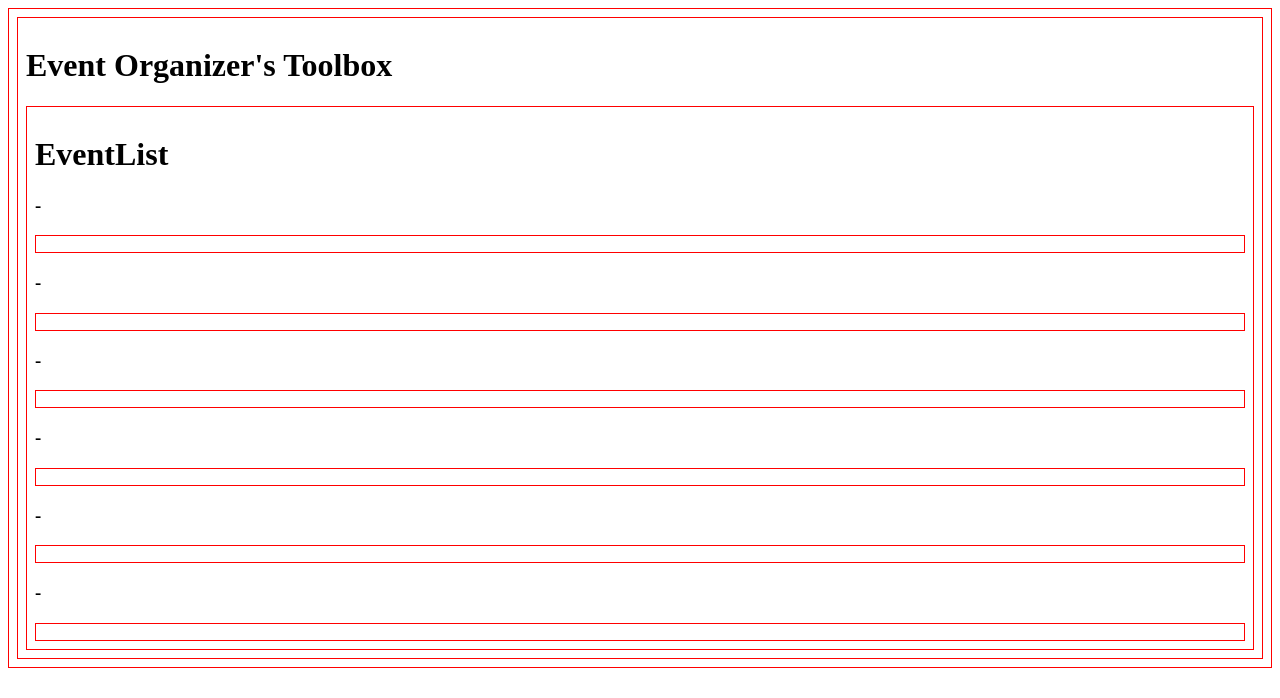
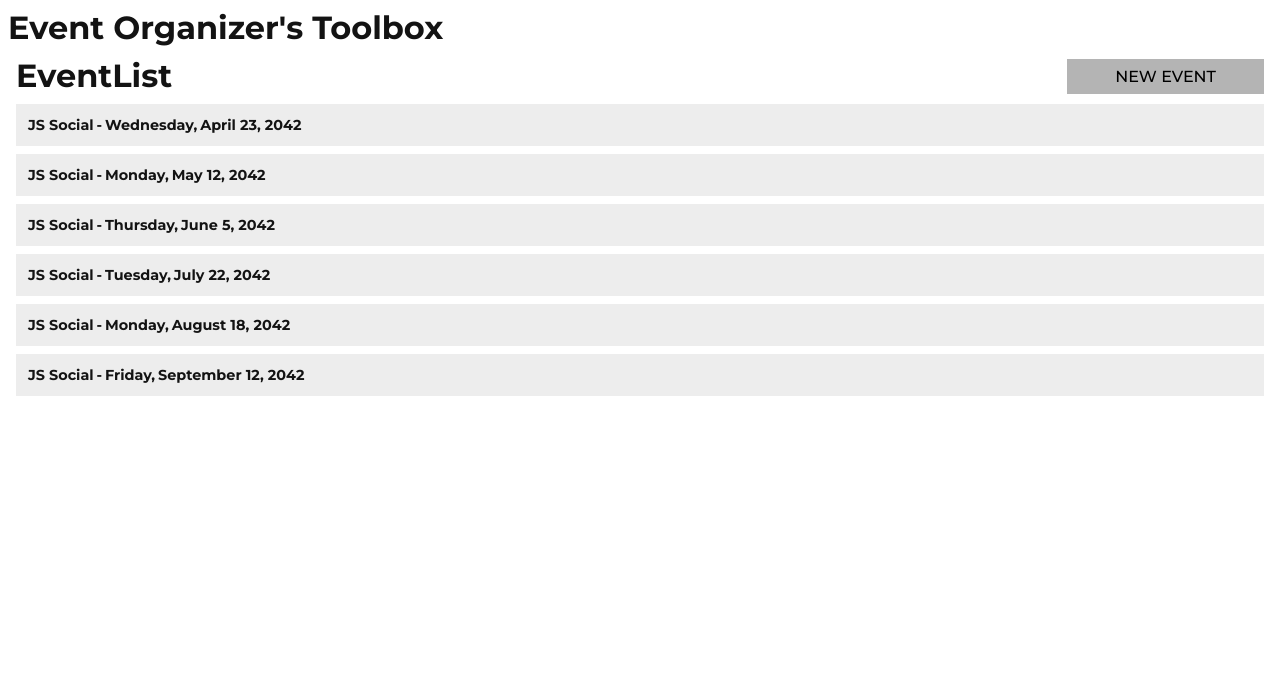
Before and after one commit to EOT-Event-Organizer-s-Toolbox/eot-codebase, a React (Vite) app in the folder web/: page / in a window 1280 px wide. Shown: the top 698 px of the page. Built offline with nearby package versions, Linux system fonts and the light colour scheme; data requests are answered from the project's data file.

Commit message:
basic styles update json Schema

```diff
--- a/web/developmentDatabase/db.json
+++ b/web/developmentDatabase/db.json
@@ -33,7 +33,7 @@
       },
       "ideaConfirmed": true,
       "organizer": "Alice Roberts",
-      "Date": "2042-05-12T18:30:00.000Z",
+      "date": "2042-05-12T18:30:00.000Z",
       "inPersonEvent": true,
       "onlineEvent": false,
       "notes": "Event to be held at MaRS Discovery District. Refreshments provided.",
@@ -56,7 +56,7 @@
       },
       "ideaConfirmed": true,
       "organizer": "Bob Parker",
-      "Date": "2042-06-05T10:00:00.000Z",
+      "date": "2042-06-05T10:00:00.000Z",
       "inPersonEvent": false,
       "onlineEvent": true,
       "notes": "Online event via Zoom. Link to be sent out prior to event.",
@@ -79,7 +79,7 @@
       },
       "ideaConfirmed": true,
       "organizer": "Carol Fisher",
-      "Date": "2042-07-22T19:00:00.000Z",
+      "date": "2042-07-22T19:00:00.000Z",
       "inPersonEvent": true,
       "onlineEvent": false,
       "notes": "Debate to be held at Toronto Reference Library. Snacks will be available.",
@@ -102,7 +102,7 @@
       },
       "ideaConfirmed": true,
       "organizer": "David Williams",
-      "Date": "2042-08-18T15:00:00.000Z",
+      "date": "2042-08-18T15:00:00.000Z",
       "inPersonEvent": false,
       "onlineEvent": true,
       "notes": "Online event via Microsoft Teams. Link will be sent out a week prior.",
@@ -125,7 +125,7 @@
       },
       "ideaConfirmed": true,
       "organizer": "Elizabeth Johnson",
-      "Date": "2042-09-12T20:00:00.000Z",
+      "date": "2042-09-12T20:00:00.000Z",
       "inPersonEvent": true,
       "onlineEvent": false,
       "notes": "Event to be held at Fairmont Royal York. Cocktail attire required.",
--- a/web/index.html
+++ b/web/index.html
@@ -3,6 +3,12 @@
   <head>
     <meta charset="UTF-8" />
     <link rel="icon" type="image/svg+xml" href="/EOTMegaphone.svg" />
+    <link rel="preconnect" href="https://fonts.googleapis.com" />
+    <link rel="preconnect" href="https://fonts.gstatic.com" crossorigin />
+    <link
+      href="https://fonts.googleapis.com/css2?family=Montserrat:wght@300;500;700&display=swap"
+      rel="stylesheet"
+    />
     <meta name="viewport" content="width=device-width, initial-scale=1.0" />
     <title>Event Organizer's Toolbox</title>
   </head>
--- a/web/src/App.css
+++ /dev/null
@@ -1,5 +0,0 @@
-main,
-div {
-  border: red 1px solid;
-  padding: 0.5em;
-}
--- a/web/src/App.tsx
+++ b/web/src/App.tsx
@@ -1,9 +1,8 @@
 import { useState, useEffect } from 'react';
 import { CommunityEvent } from './types';
 
-import './App.css';
 import eventService from './Services/eventService';
-import EventList from './Components/EventList';
+import EventList from './Components/EventList/EventList';
 
 function App() {
   const [eventList, setEventsList] = useState<CommunityEvent[] | undefined>([]);
--- /dev/null
+++ b/web/src/Components/EventList/EventList.tsx
@@ -0,0 +1,36 @@
+import EventListSingle from './EventListSingle';
+import { CommunityEvent } from '../../types';
+import { useState } from 'react';
+
+interface Props {
+  eventList: CommunityEvent[] | undefined;
+}
+
+const EventList = ({ eventList }: Props) => {
+  const EventButtonLabel = 'New Event';
+  const [newEventButtonLabel, setNewEventButtonLabel] =
+    useState(EventButtonLabel);
+  const newCommunityEvent = () => {
+    setNewEventButtonLabel('Hi!');
+    setTimeout(() => {
+      setNewEventButtonLabel(EventButtonLabel);
+    }, 2000);
+  };
+
+  return (
+    <div className="main-container">
+      <main>
+        <div className="page-heading-container">
+          <h1>EventList</h1>
+          <button onClick={newCommunityEvent}>{newEventButtonLabel}</button>
+        </div>
+
+        {eventList &&
+          eventList.map((event) => (
+            <EventListSingle key={event.id} event={event} />
+          ))}
+      </main>
+    </div>
+  );
+};
+export default EventList;
--- a/web/src/Components/EventList/EventListSingle.tsx
+++ b/web/src/Components/EventList/EventListSingle.tsx
@@ -1,6 +1,5 @@
 import { CommunityEvent } from '../../types';
-//import { formatDateWritten } from '../../utils/date';
-//import { getDayOfWeek } from '../../utils/date';
+import { formatDateWritten, getDayOfWeek } from '../../utils/date';
 
 interface Props {
   event: CommunityEvent | undefined;
@@ -14,15 +13,17 @@ const EventListSingle = ({ event }: Props) => {
   }
 
   return (
-    <section className="event">
+    <section className="event-container">
       <h3 className="event--detail-section">
-        <span className="event--name"></span>
+        <span className="event--name">{event.eventType.type}</span>
         <span className="event--name-separator">-</span>
-        <span className="event--day"></span>
-        <span className="event--date"></span>
+        <span className="event--day">{`${getDayOfWeek(event.date)},`}</span>
+        <span className="event--date">{formatDateWritten(event.date)}</span>
       </h3>
       <p className="event--location"></p>
-      <div className="event--confirmations-container"></div>
+      <div className="event--confirmations-container">
+        <div className="event--confirmation-label"></div>
+      </div>
     </section>
   );
 };
--- a/web/src/Components/EventList/index.tsx
+++ /dev/null
@@ -1,19 +0,0 @@
-import EventListSingle from './EventListSingle';
-import { CommunityEvent } from '../../types';
-
-interface Props {
-  eventList: CommunityEvent[] | undefined;
-}
-
-const EventList = ({ eventList }: Props) => {
-  return (
-    <div className="placeholder">
-      <h1>EventList</h1>
-      {eventList &&
-        eventList.map((event) => (
-          <EventListSingle key={event.id} event={event} />
-        ))}
-    </div>
-  );
-};
-export default EventList;
--- /dev/null
+++ b/web/src/Main.css
@@ -0,0 +1,105 @@
+*,
+*::before,
+*::after {
+  box-sizing: border-box;
+}
+
+* {
+  margin: 0;
+}
+
+html,
+body {
+  height: 100%;
+}
+
+body {
+  -webkit-font-smoothing: antialiased;
+}
+
+h1,
+h2,
+h3,
+h4 {
+  line-height: 1.25;
+}
+
+h3 {
+  font-size: .9rem;
+}
+
+p {
+  line-height: 1.5;
+}
+
+input,
+button,
+textarea,
+select {
+  font: inherit;
+}
+
+/* || Variables */
+
+:root {
+  --COL-DARK: #131313;
+  --COL-MID: #b4b4b4;
+  --COL-LIGHT: #d9d9d9;
+  --COL-EXTRALIGHT: #ededed;
+  --COL-WHITE: #ffffff;
+  --FONT-MAIN: 'Montserrat', sans-serif;
+  --FONT-LIGHT: font-weight: 200;
+  --FONT-MEDIUM: font-weight: 500;
+  --FONT-HEAVY: font-weight: 700;
+}
+
+/* || Utility classes */
+
+.hidden {
+  display: none;
+}
+
+body {
+  margin: auto;
+  background-repeat: no-repeat;
+  background-position: center;
+  background-size: cover;
+  color: var(--COL-DARK);
+  font-family: var(--FONT-MAIN);
+  font-weight: var(--FONT-LIGHT);
+}
+
+.main-container {
+  margin: auto;
+}
+
+main {
+  margin: 0.5em;
+}
+
+.page-heading-container {
+  display: flex;
+  flex-direction: row;
+  justify-content: space-between;
+  align-items: center;
+}
+
+button {
+  padding: 0.5em 3em;
+  background-color: var(--COL-MID);
+  border: none;
+  text-transform: uppercase;
+  cursor: pointer;
+}
+
+.event-container {
+  background-color: var(--COL-EXTRALIGHT);
+  padding: 0.75em;
+  margin: 0.5em 0;
+}
+
+.event--detail-section{
+  display: flex;
+  flex-direction: row;
+  gap: .2em;
+}
--- a/web/src/main.tsx
+++ b/web/src/main.tsx
@@ -1,7 +1,7 @@
 import React from 'react';
 import ReactDOM from 'react-dom/client';
 import App from './App.tsx';
-import './index.css';
+import './main.css';
 
 ReactDOM.createRoot(document.getElementById('root') as HTMLElement).render(
   <React.StrictMode>
--- a/web/src/utils/date.tsx
+++ b/web/src/utils/date.tsx
@@ -4,6 +4,7 @@ export const getDayOfWeek = (dateString: string): string => {
     'Sunday',
     'Monday',
     'Tuesday',
+    'Wednesday',
     'Thursday',
     'Friday',
     'Saturday',
```
Also changed, not shown: web/src/index.css (deleted).
